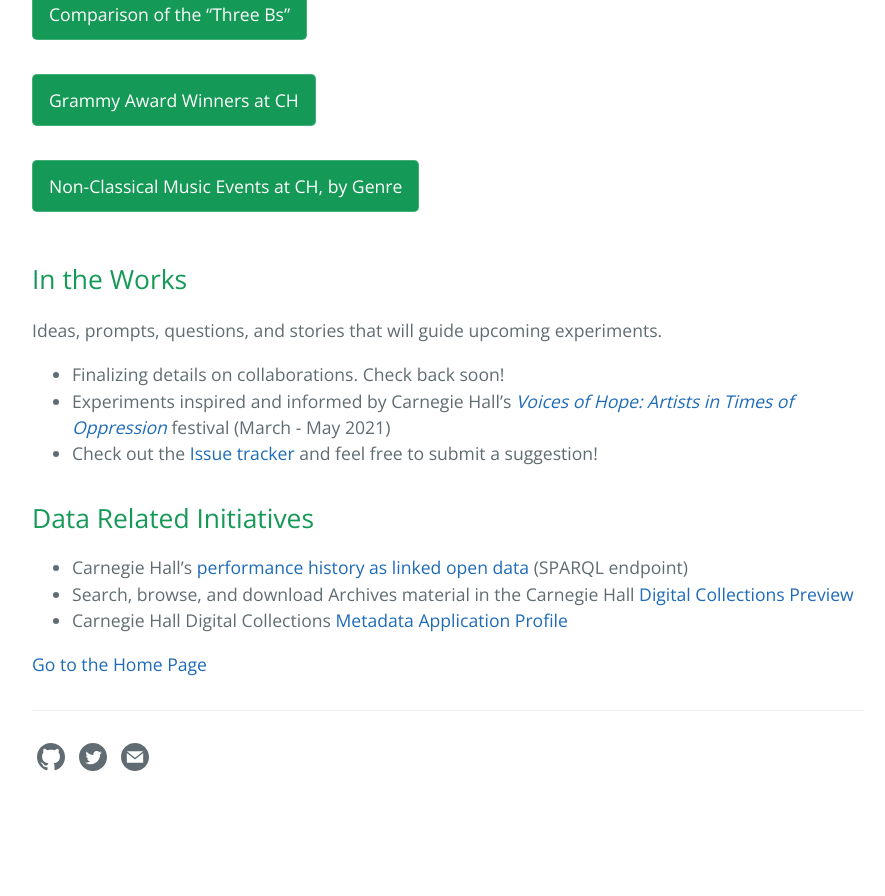
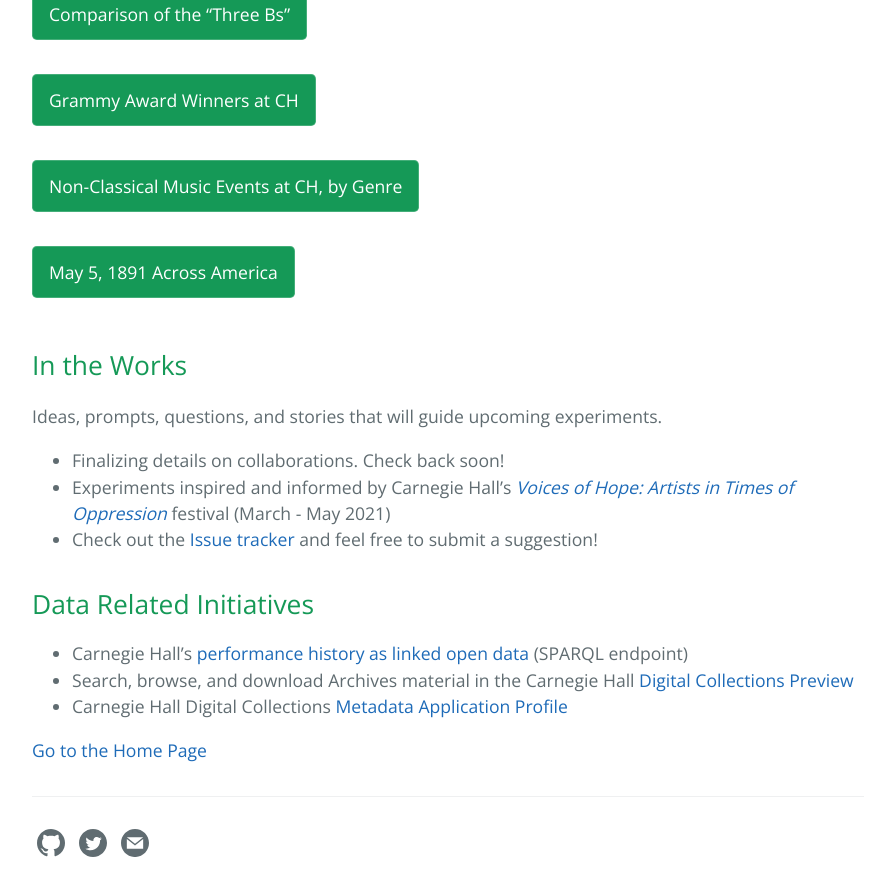
Before and after one commit to CarnegieHall/datalab, a Jekyll site: the page built from experiments.md, in a window 1280 px wide and 900 px high, scrolled down 748 px. Shown: the top 896 px of the window, without its empty margins (192-1077 px from the left). Built offline with Jekyll 4.4.1, drawn with Linux system fonts in a browser that asks for light colours; before the commit the page ends 1573 px from its top, so only the background shows below that.

Commit message:
Add chdl-0008

```diff
--- a/experiments.md
+++ b/experiments.md
@@ -21,6 +21,8 @@ order: 2
 
 [Non-Classical Music Events at CH, by Genre](/experiments/chdl-0006.md){: .btn}
 
+[May 5, 1891 Across America](/experiments/chdl-0008.md){: .btn}
+
 
 ## In the Works
 
```
